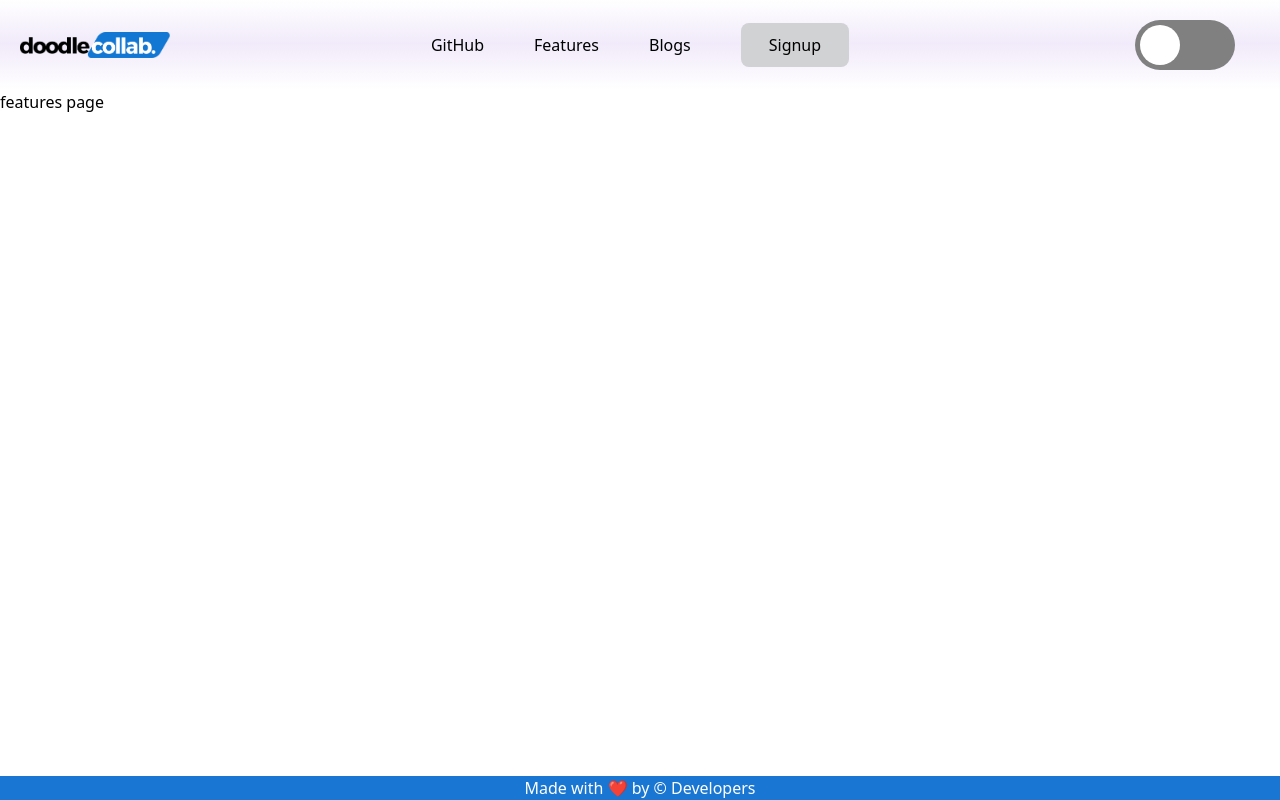
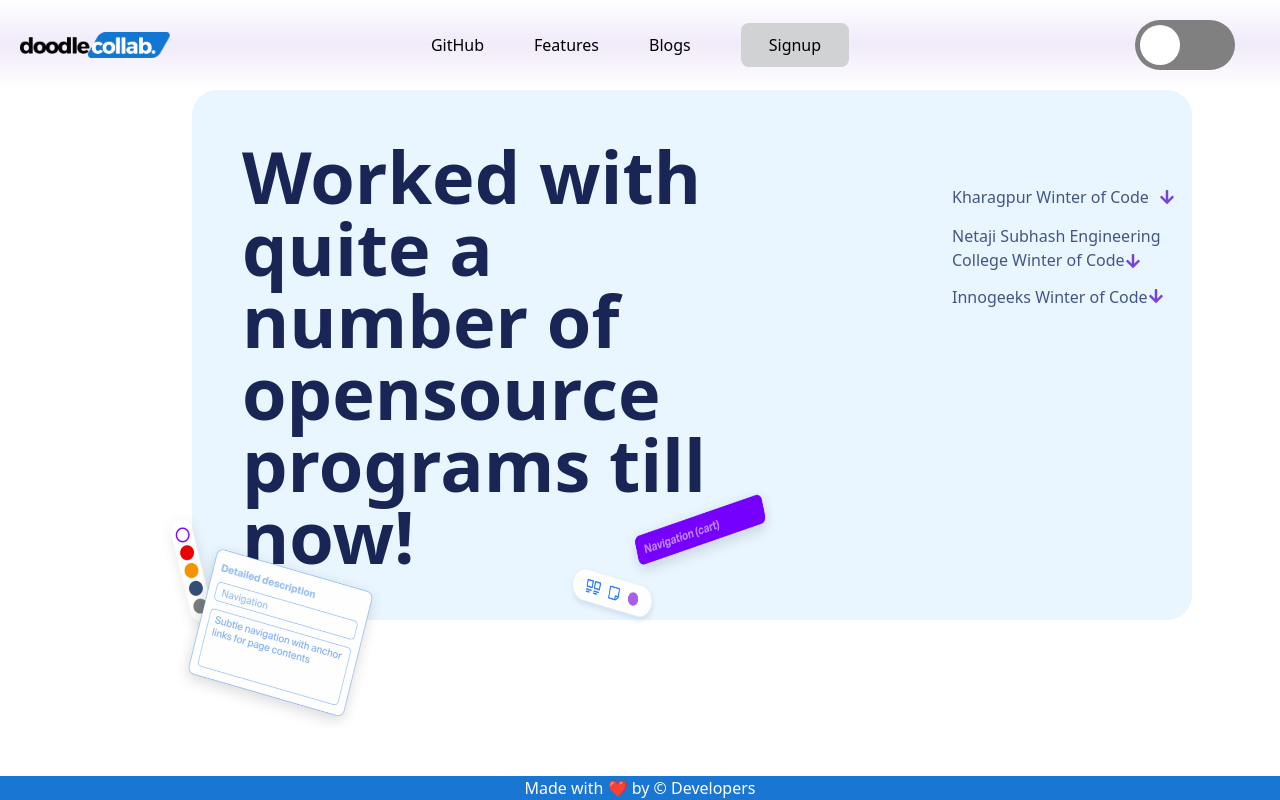
Before and after one commit to WikiPortal/DoodleCollab, a React (Vite) app: page /features in a window 1280 px wide. Built offline with nearby package versions, Linux system fonts and the light colour scheme.

Commit message:
Features page

```diff
--- a/src/pages/Features/Features.jsx
+++ b/src/pages/Features/Features.jsx
@@ -1,12 +1,37 @@
 import React from "react";
-import "./features.css";
+  import "./features.css";
+  import Grid from '@mui/system/Unstable_Grid';
+  import img1 from '../../assets/Features/img1.png';
+  import img2 from '../../assets/Features/img2.png';
+  import { Link } from "react-router-dom";
 
-const Features = () => {
-  return (
-    <section className="features-section">
-      <div className="features-container">features page</div>
-    </section>
-  );
-};
+  import { FaArrowDown } from "react-icons/fa";
 
-export default Features;
+  const Features = () => {
+    return (
+      <Grid container sx={{marginLeft:'15%', backgroundColor:'#E9F6FF', height:'530px', maxWidth:'1000px', borderRadius:'25px'}}>
+        <Grid container sx={{marginTop:'5%', height:'70%', marginLeft:'5%', maxWidth:'550px'}}>
+          <p className="text-7xl .leading-snug font-black" style={{color:'#192655'}}>Worked with quite a number of opensource programs till now!</p>
+          <img src={img1} style={{marginLeft:'-25%', marginTop:'-12%', width:'60%', height:'60%'}}/>
+          <img src={img2} style={{width:'50%', height:'60%', marginTop:'-20%', marginLeft:'15%'}}/>
+
+          </Grid>
+
+        <Grid container sx={{ height:'200px', maxWidth:'450px', marginLeft:'75%', marginTop:'-45%'}}>
+          <div style={{display: 'flex', alignItems: 'center', marginTop:'25%'}}>
+            <Link to="https://kwoc.kossiitkgp.org/" style={{paddingLeft:'10px', paddingRight:'10px', color:'#435585'}} className="font-medium text-base">Kharagpur Winter of Code</Link>
+            <FaArrowDown style={{color:'#7743DB'}} />
+          </div>
+          <div style={{display: 'flex', alignItems: 'center', marginTop:'-11%', width:'400px', paddingTop:'30px'}}>
+            <Link to="https://winterofcode.com/ " style={{paddingLeft:'10px', color:'#435585'}} className="font-medium text-base">Netaji Subhash Engineering College Winter of Code <FaArrowDown style={{color:'#7743DB',marginTop:'-8%', marginLeft:'72%'}} /> </Link>
+          </div>
+          <div style={{display: 'flex', alignItems: 'center', marginTop:'-11%', width:'400px', paddingTop:'30px' }}>
+            <Link to="https://iwoc.codes/" style={{paddingLeft:'10px', color:'#435585'}} className="font-medium text-base"> Innogeeks Winter of Code</Link>
+            <FaArrowDown style={{color:'#7743DB', marginTop:'-1%' }} />
+          </div>
+       </Grid>
+
+      </Grid>
+    );
+  };
+  export default Features;
```
Also changed, not shown: src/assets/Features/img1.png (added), src/assets/Features/img2.png (added).
